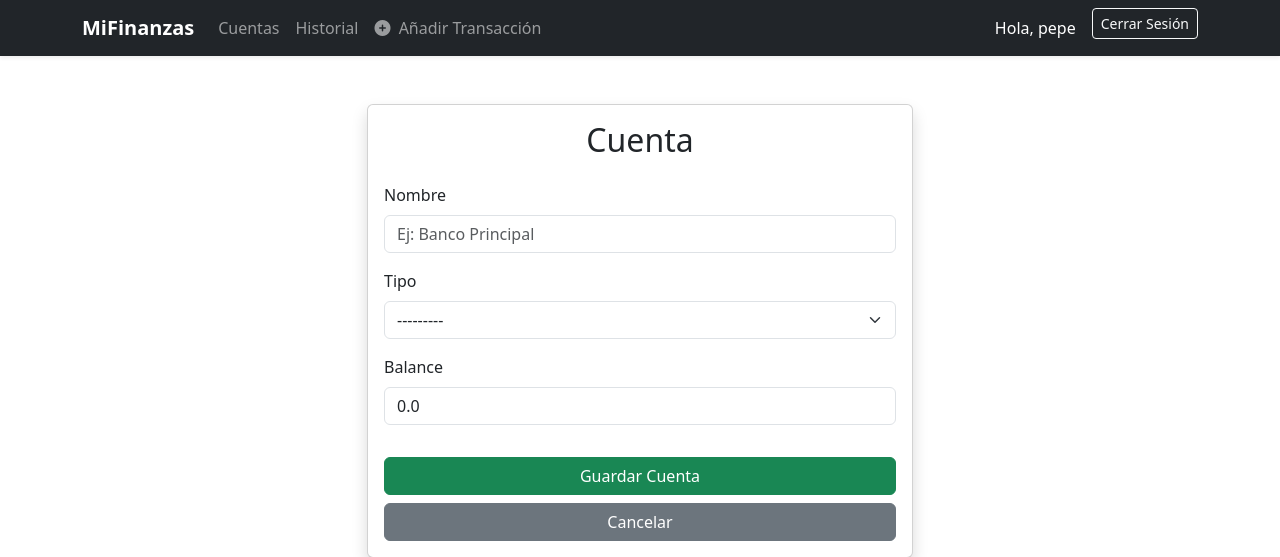
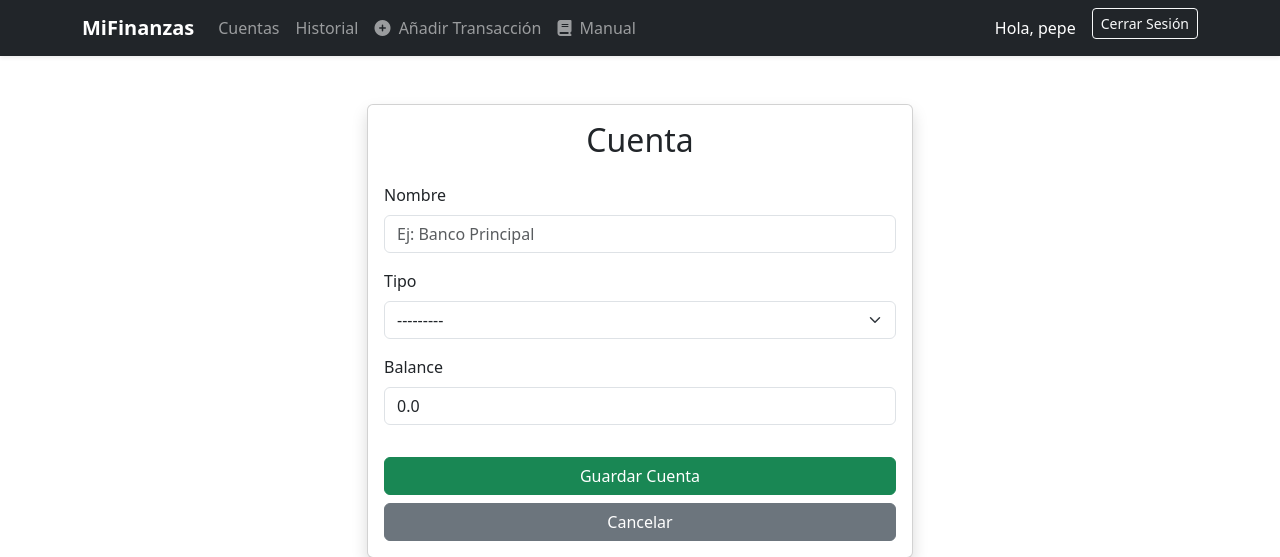
Before and after one commit to jegarciaveliz8-sys/mi-finanzas-Djangp, a Django app: page /anadir_cuenta/ in a window 1280 px wide. Shown: the top 557 px of the page. Run offline with Django 4.2, Linux system fonts and the light colour scheme; a user stored in the database is signed in; some libraries are stand-ins or nearby versions.

Commit message:
feat: Enlace al manual de usuario y limpieza final de archivos estáticos.

```diff
--- a/templates/base.html
+++ b/templates/base.html
@@ -37,6 +37,14 @@
                                 <i class="fas fa-plus-circle me-1"></i> Añadir Transacción
                             </a>
                         </li>
+
+                        {# Nuevo Enlace al Manual del Usuario #}
+                        <li class="nav-item">
+                            <a class="nav-link" href="{% static 'mi_finanzas/manual_mifinanzas.pdf' %}" target="_blank">
+                                <i class="fas fa-book me-1"></i> Manual
+                            </a>
+                        </li>
+
                     {% endif %}
                 </ul>
 
```
